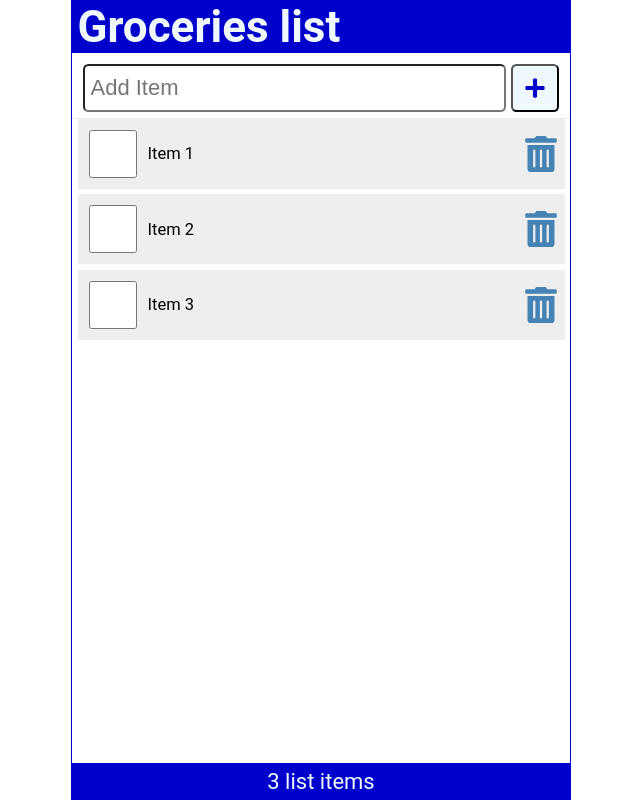
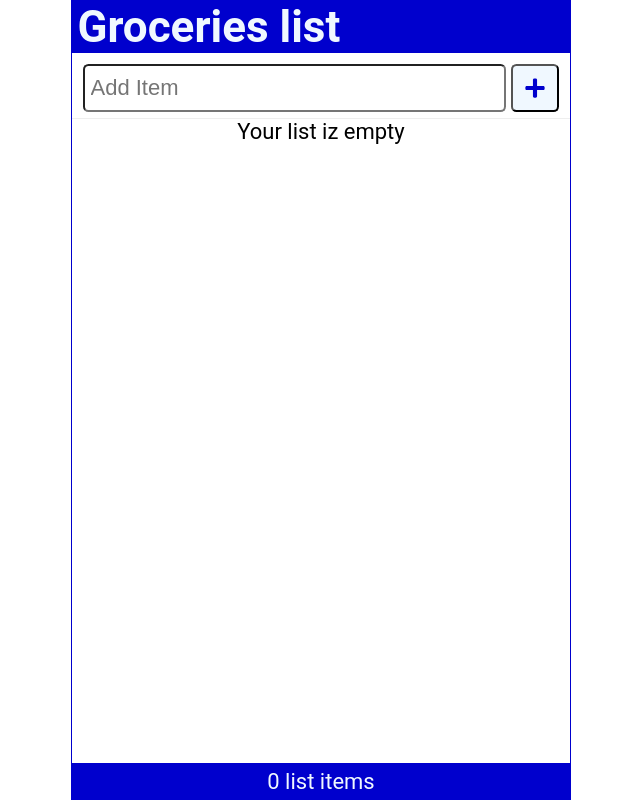
Before and after one commit to Darzwaitz/react_work, a React (Create React App) app: page / in a window 1280 px wide. Shown: the whole page, without its empty margins (319-959 px from the left). Built offline with nearby package versions, Linux system fonts and the light colour scheme.

Commit message:
works - need to update so it updates localstorage on deletion of item

```diff
--- a/src/App.js
+++ b/src/App.js
@@ -8,23 +8,9 @@ import { useState } from "react";
 import AddItem from "./AddItem";
 
 function App() {
-  const [items, setItems] = useState([
-    {
-      id: 1,
-      checked: false,
-      item: "Item 1",
-    },
-    {
-      id: 2,
-      checked: false,
-      item: "Item 2",
-    },
-    {
-      id: 3,
-      checked: false,
-      item: "Item 3",
-    },
-  ]);
+  const [items, setItems] = useState(
+    JSON.parse(localStorage.getItem("shoppinglist")) || []
+  );
 
   const [newItem, setNewItem] = useState("");
 
```
